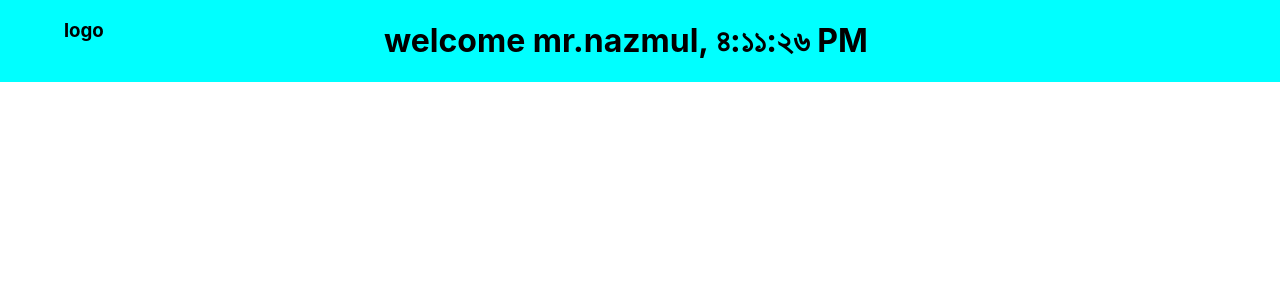
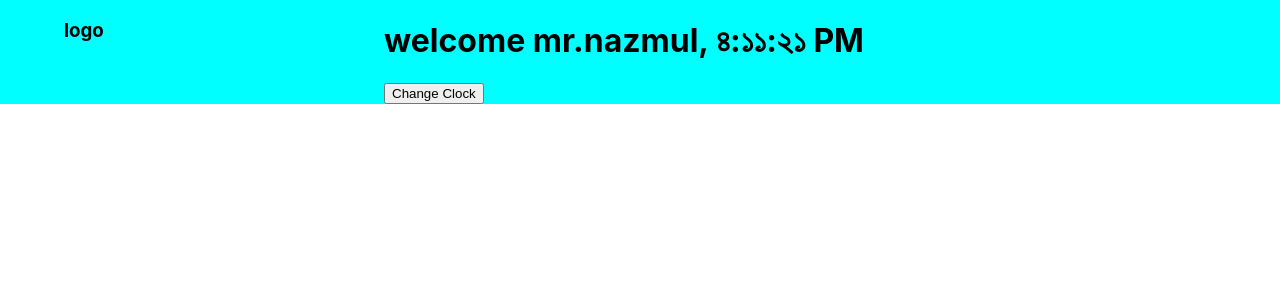
Before and after one commit to nazmul5297/Explore-React, a React (Create React App) app in the folder myreact/: page / in a window 1280 px wide. Shown: the top 300 px of the page. Built offline with nearby package versions, Linux system fonts and the light colour scheme.

Commit message:
functional component with use state hooks

```diff
--- a/myreact/src/index.js
+++ b/myreact/src/index.js
@@ -9,11 +9,17 @@ import {
 } from "./mainconcept/componentAndProps";
 
 import FirstClassComponent from "./mainconcept/classComponent/firstClassComponent";
-
-// ReactDOM.render(<FirstComponent />, document.getElementById("root"));
+import FirstFunctionalComponent from "./mainconcept/functionalComponent/firstComponent.js";
 
 ReactDOM.render(
+  // //component pass with props
   // <FirstComponentWithProps timerName="bn-BD" />,
-  <FirstClassComponent timerName="bn-BD" />,
+
+  // // first class component with life cycle methods
+  // <FirstClassComponent />,
+
+  // first functional component with use state hooks
+  <FirstFunctionalComponent />,
+
   document.getElementById("root")
 );
--- a/myreact/src/mainconcept/classComponent/firstClassComponent.js
+++ b/myreact/src/mainconcept/classComponent/firstClassComponent.js
@@ -5,8 +5,15 @@ export default class FirstClassComponent extends React.Component {
     this.state = {
       name: "nazmul",
       date: new Date(),
+      clock: this.props.clockType ? this.props.clockType : "bn-BD",
     };
   }
+
+  clockChanger = () => {
+    this.setState({
+      clock: this.state.clock === "bn-BD" ? "en-US" : "bn-BD",
+    });
+  };
 
   componentDidMount() {
     setInterval(() => {
@@ -16,7 +23,14 @@ export default class FirstClassComponent extends React.Component {
     }, 1000);
   }
 
+  componentDidUpdate() {}
+
+  componentWillUnmount() {
+    clearInterval(this.interval);
+  }
+
   render() {
+    console.log(this.state.clock);
     return (
       <>
         <div className="container">
@@ -26,11 +40,16 @@ export default class FirstClassComponent extends React.Component {
           <div className="nameArea">
             <h1>
               welcome mr.nazmul,{" "}
-              {this.state.date.toLocaleTimeString(this.props.timerName)}{" "}
+              {this.state.date.toLocaleTimeString(this.state.clock)}{" "}
             </h1>
+            <button onClick={this.clockChanger}>Change Clock</button>
           </div>
         </div>
       </>
     );
+
+    // return (
+
+    // ): return (
   }
 }
--- /dev/null
+++ b/myreact/src/mainconcept/functionalComponent.js/firstComponent.js
@@ -0,0 +1,26 @@
+import React, { useState } from "react";
+
+export default function FirstFunctionalComponent(props) {
+  const [date, setDate] = useState(new Date());
+  const [clock, setClock] = useState(
+    props.clockType ? props.clockType : "bn-BD"
+  );
+
+  const clockChanger = () => {
+    setClock = clock === "bn-BD" ? "en-US" : "bn-BD";
+  };
+
+  return (
+    <>
+      <div className="container">
+        <div className="logoArea">
+          <h3>logo</h3>
+        </div>
+        <div className="nameArea">
+          <h1>welcome mr.nazmul, {date.toLocaleTimeString(clock)} </h1>
+          <button onClick={clockChanger}>Change Clock</button>
+        </div>
+      </div>
+    </>
+  );
+}
--- /dev/null
+++ b/myreact/src/mainconcept/functionalComponent/firstComponent.js
@@ -0,0 +1,27 @@
+import React, { useState } from "react";
+
+export default function FirstFunctionalComponent(props) {
+  const [date, setDate] = useState(new Date());
+  const [clock, setClock] = useState(
+    props.clockType ? props.clockType : "bn-BD"
+  );
+
+  const clockChanger = () => {
+    console.log(clock);
+    setClock(clock === "bn-BD" ? "en-US" : "bn-BD");
+  };
+
+  return (
+    <>
+      <div className="container">
+        <div className="logoArea">
+          <h3>logo</h3>
+        </div>
+        <div className="nameArea">
+          <h1>welcome mr.nazmul, {date.toLocaleTimeString(clock)} </h1>
+          <button onClick={clockChanger}>Change Clock</button>
+        </div>
+      </div>
+    </>
+  );
+}
```
